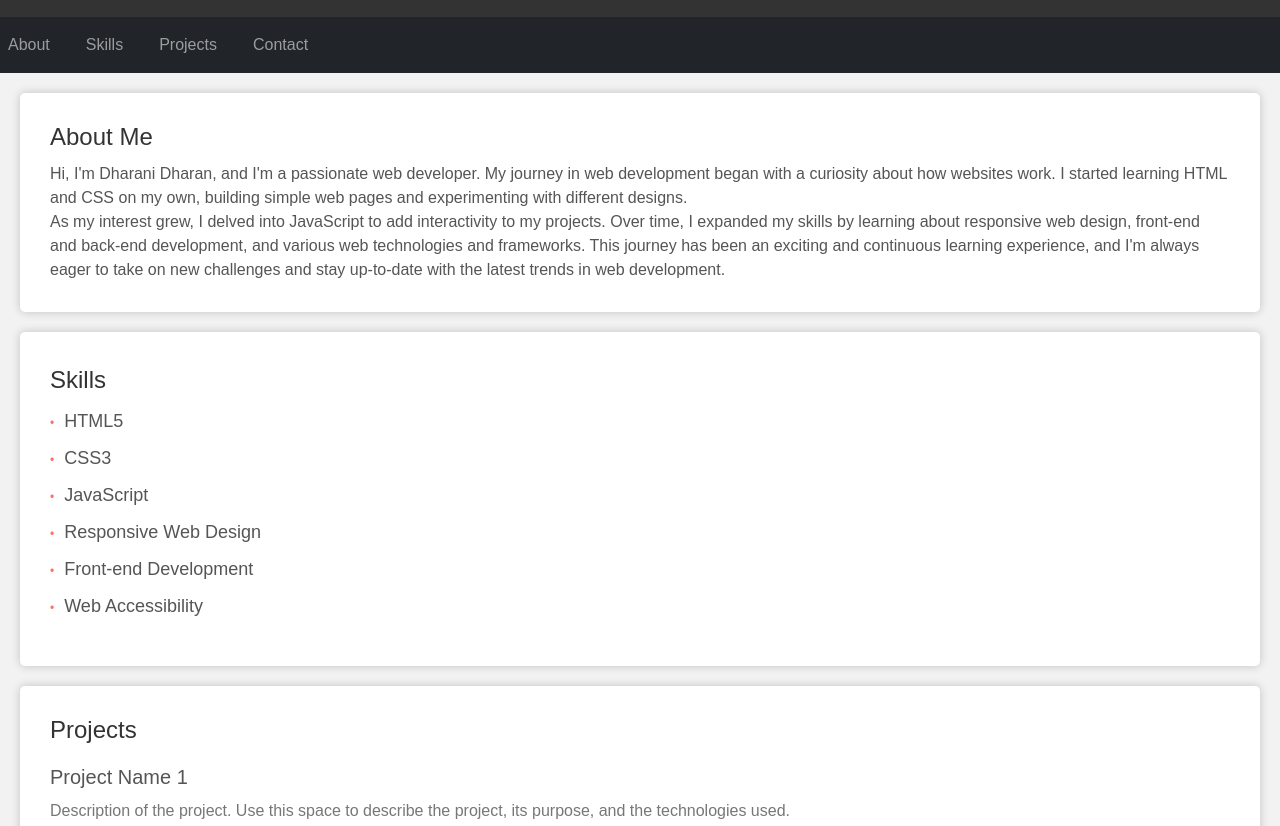
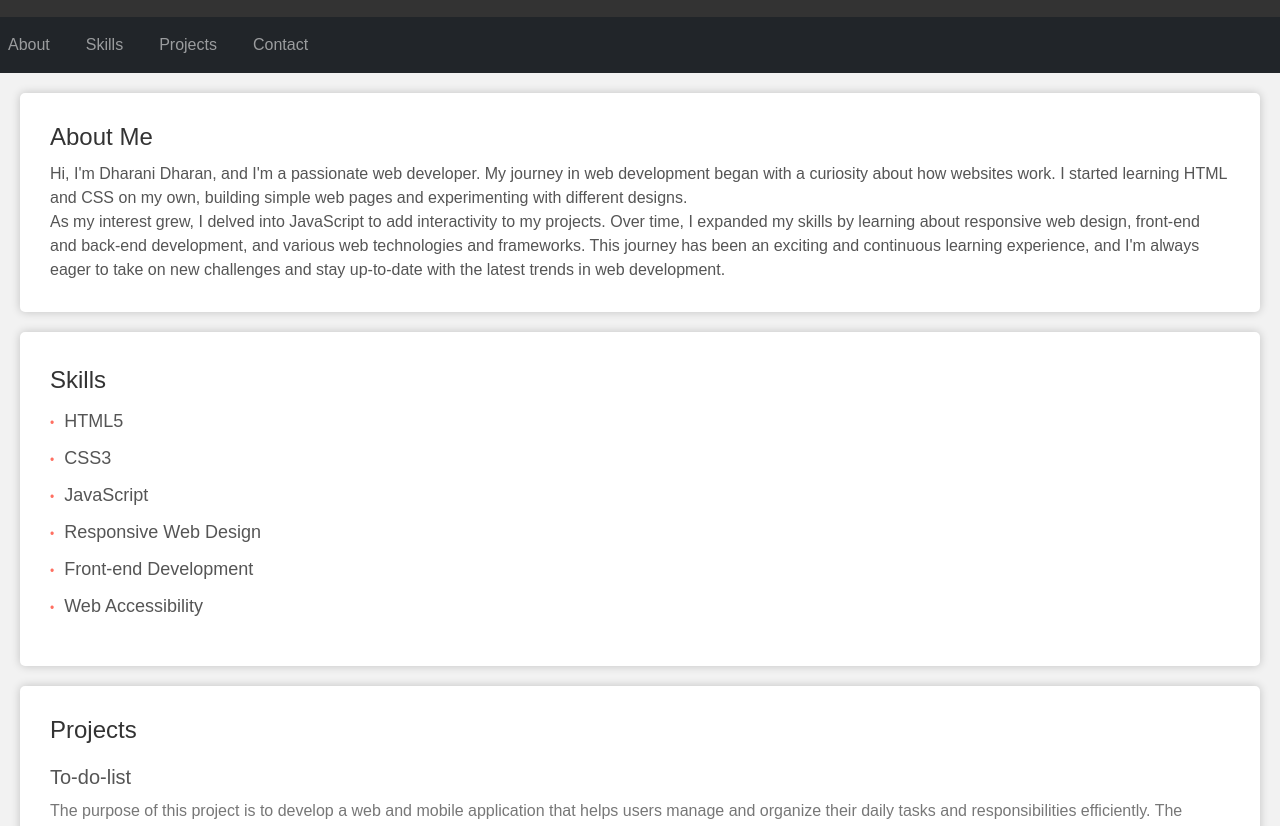
Before and after one commit to DharaniDharanThiyagu/portfilo, a plain HTML site: page index.html in a window 1280 px wide. Shown: the part 95-921 px from the top of the page. Drawn offline with nearby package versions, Linux system fonts and the light colour scheme.

Commit message:
Update index.html

```diff
--- a/index.html
+++ b/index.html
@@ -65,9 +65,9 @@
 
           <!-- Project 1 -->
           <div class="project">
-              <h3>Project Name 1</h3>
-              <p>Description of the project. Use this space to describe the project, its purpose, and the technologies used.</p>
-              <a href="project1-link" target="_blank">View Project</a>
+              <h3>To-do-list</h3>
+              <p>The purpose of this project is to develop a web and mobile application that helps users manage and organize their daily tasks and responsibilities efficiently. The application will serve as a digital to-do list, allowing users to create, prioritize, and track tasks, enhancing their productivity and time management.</p>
+              <a href="https://github.com/crazyman2707/to-do-list.git" target="_blank">View Project</a>
           </div>
 
           <!-- Project 2 -->
```
